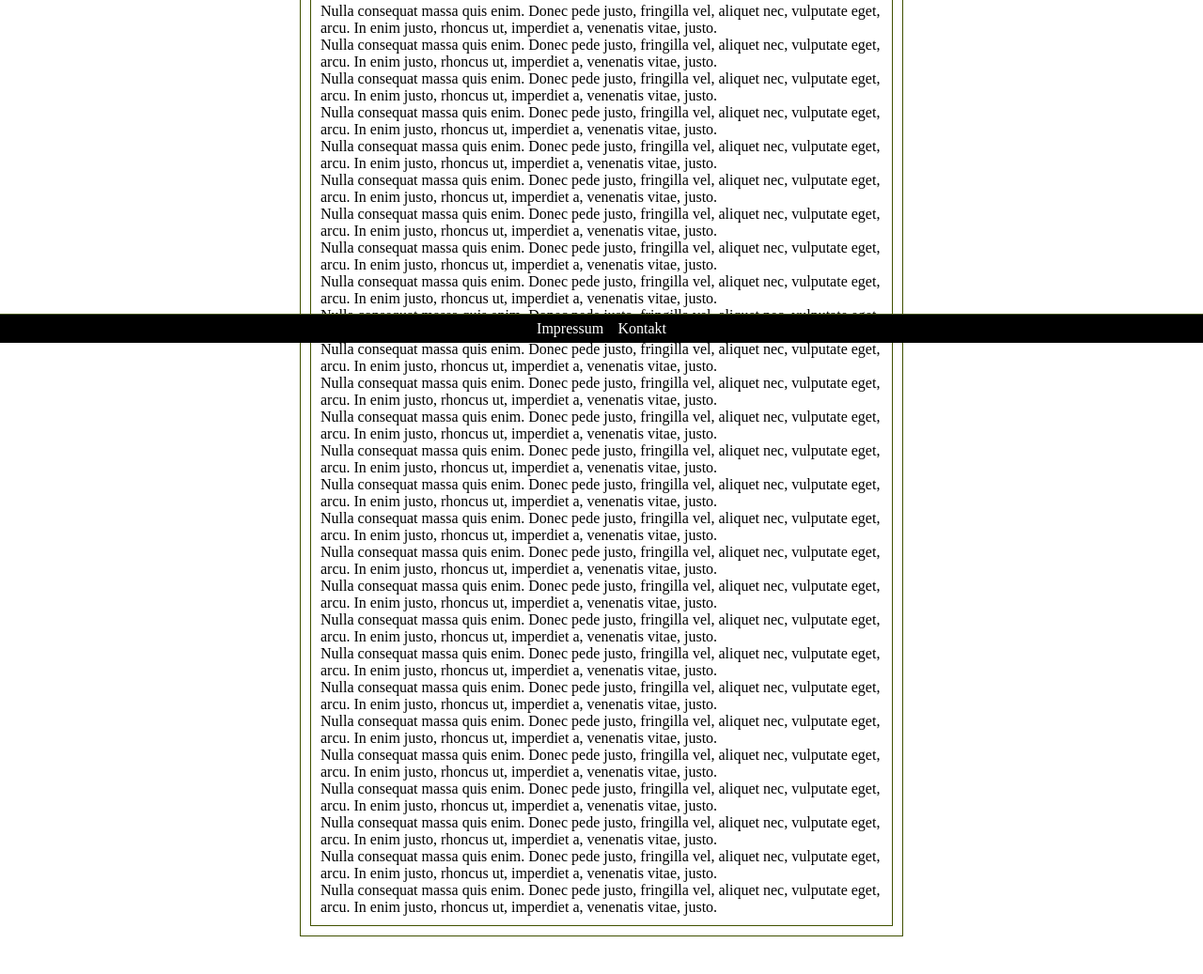
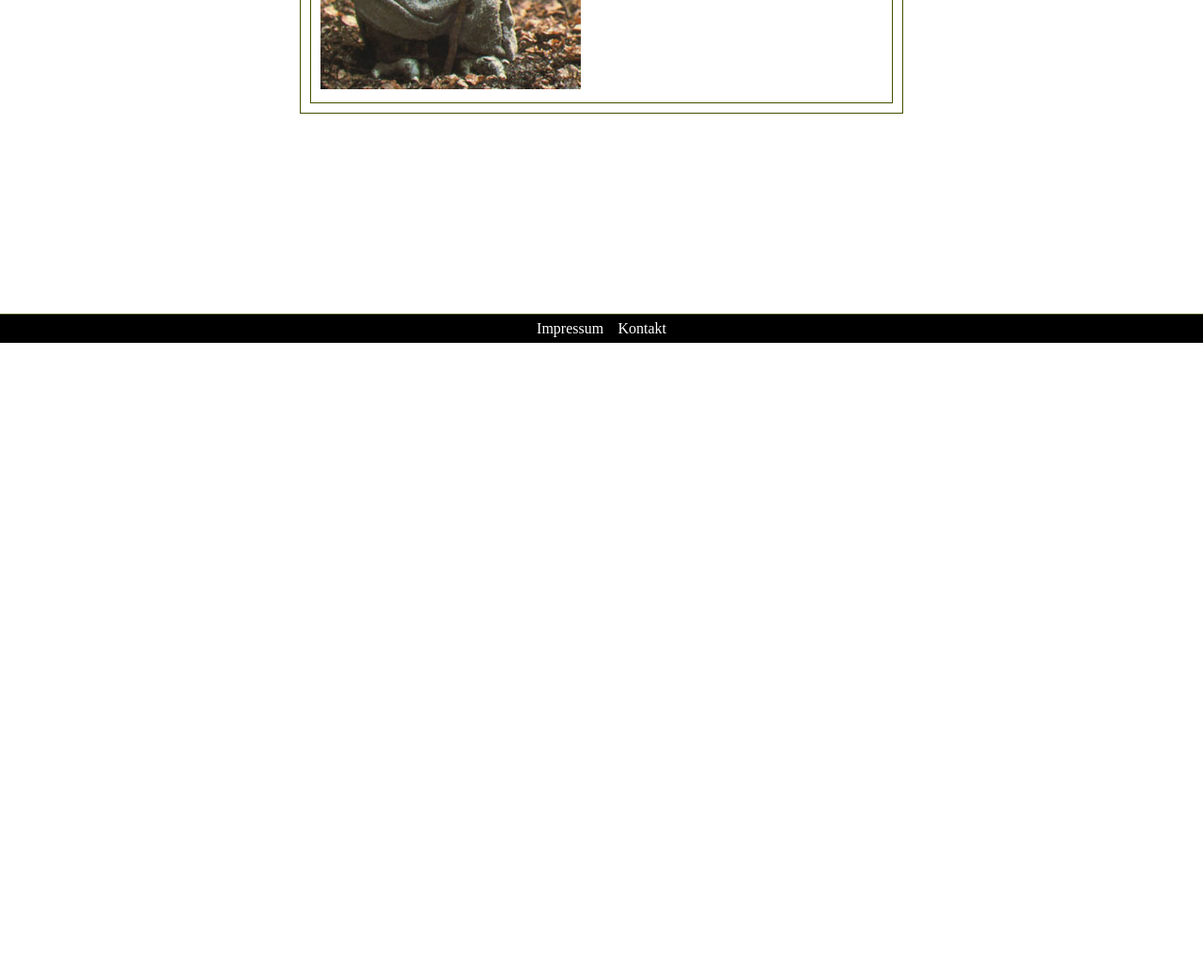
Before and after one commit to BambusBaer/neingag, a PHP site: page /index.php in a window 1280 px wide. Shown: the part 435-1472 px from the top of the page at 94% size. After the commit the page ends 800 px from the top, so only its background shows below. Run offline with PHP 8.4, Linux system fonts and the light colour scheme; data comes from the database, SQL or seed files in the repository.

Commit message:
minor bug fixes

```diff
--- a/content.php
+++ b/content.php
@@ -5,51 +5,22 @@
 		// Get the first imageId
 		$sql = "SELECT * FROM images ORDER BY imageId";
 		$firstId = $pdo->query($sql)->fetch();
-		echo '<br/>'.$firstId['imageId'].'<br/>';
+		echo '<br/>erste id:'.$firstId['imageId'].'<br/>';
 
 		// Get the last imageId
 		$sql = "SELECT * FROM images ORDER BY imageId DESC";
 		$lastId = $pdo->query($sql)->fetch();
-		echo $lastId['imageId'];
+		echo 'letzte id:'.$lastId['imageId'];
 
 		// Create random number, which will choose the img
 		$rand = mt_rand($firstId['imageId'], $lastId['imageId']);
-		echo '<br/>'.$rand;
+		echo '<br/>random number:'.$rand.'<br/>';
 
 		// Check if rand nr is from logged user
 		$sql = "SELECT * FROM images WHERE imageId = $rand";
 		$user = $pdo->query($sql)->fetch();
-		echo $user['userName'];
-		echo '<img src="users/'.$user['userName'].'/'.$user['userName'].'_'.$user['userImagenumber'].'">';
+		echo 'User:'.$user['userName'].'<br/>';
+		echo '<img src="users/'.$user['userName'].'/'.$user['userName'].'_'.$user['userImagenumber'].'.jpg">';
 		?>
-
-
-		<p>Nulla consequat massa quis enim. Donec pede justo, fringilla vel, aliquet nec, vulputate eget, arcu. In enim justo, rhoncus ut, imperdiet a, venenatis vitae, justo. </p>
-		<p>Nulla consequat massa quis enim. Donec pede justo, fringilla vel, aliquet nec, vulputate eget, arcu. In enim justo, rhoncus ut, imperdiet a, venenatis vitae, justo. </p>
-		<p>Nulla consequat massa quis enim. Donec pede justo, fringilla vel, aliquet nec, vulputate eget, arcu. In enim justo, rhoncus ut, imperdiet a, venenatis vitae, justo. </p>
-		<p>Nulla consequat massa quis enim. Donec pede justo, fringilla vel, aliquet nec, vulputate eget, arcu. In enim justo, rhoncus ut, imperdiet a, venenatis vitae, justo. </p>
-		<p>Nulla consequat massa quis enim. Donec pede justo, fringilla vel, aliquet nec, vulputate eget, arcu. In enim justo, rhoncus ut, imperdiet a, venenatis vitae, justo. </p>
-		<p>Nulla consequat massa quis enim. Donec pede justo, fringilla vel, aliquet nec, vulputate eget, arcu. In enim justo, rhoncus ut, imperdiet a, venenatis vitae, justo. </p>
-		<p>Nulla consequat massa quis enim. Donec pede justo, fringilla vel, aliquet nec, vulputate eget, arcu. In enim justo, rhoncus ut, imperdiet a, venenatis vitae, justo. </p>
-		<p>Nulla consequat massa quis enim. Donec pede justo, fringilla vel, aliquet nec, vulputate eget, arcu. In enim justo, rhoncus ut, imperdiet a, venenatis vitae, justo. </p>
-		<p>Nulla consequat massa quis enim. Donec pede justo, fringilla vel, aliquet nec, vulputate eget, arcu. In enim justo, rhoncus ut, imperdiet a, venenatis vitae, justo. </p>
-		<p>Nulla consequat massa quis enim. Donec pede justo, fringilla vel, aliquet nec, vulputate eget, arcu. In enim justo, rhoncus ut, imperdiet a, venenatis vitae, justo. </p>
-		<p>Nulla consequat massa quis enim. Donec pede justo, fringilla vel, aliquet nec, vulputate eget, arcu. In enim justo, rhoncus ut, imperdiet a, venenatis vitae, justo. </p>
-		<p>Nulla consequat massa quis enim. Donec pede justo, fringilla vel, aliquet nec, vulputate eget, arcu. In enim justo, rhoncus ut, imperdiet a, venenatis vitae, justo. </p>
-		<p>Nulla consequat massa quis enim. Donec pede justo, fringilla vel, aliquet nec, vulputate eget, arcu. In enim justo, rhoncus ut, imperdiet a, venenatis vitae, justo. </p>
-		<p>Nulla consequat massa quis enim. Donec pede justo, fringilla vel, aliquet nec, vulputate eget, arcu. In enim justo, rhoncus ut, imperdiet a, venenatis vitae, justo. </p>
-		<p>Nulla consequat massa quis enim. Donec pede justo, fringilla vel, aliquet nec, vulputate eget, arcu. In enim justo, rhoncus ut, imperdiet a, venenatis vitae, justo. </p>
-		<p>Nulla consequat massa quis enim. Donec pede justo, fringilla vel, aliquet nec, vulputate eget, arcu. In enim justo, rhoncus ut, imperdiet a, venenatis vitae, justo. </p>
-		<p>Nulla consequat massa quis enim. Donec pede justo, fringilla vel, aliquet nec, vulputate eget, arcu. In enim justo, rhoncus ut, imperdiet a, venenatis vitae, justo. </p>
-		<p>Nulla consequat massa quis enim. Donec pede justo, fringilla vel, aliquet nec, vulputate eget, arcu. In enim justo, rhoncus ut, imperdiet a, venenatis vitae, justo. </p>
-		<p>Nulla consequat massa quis enim. Donec pede justo, fringilla vel, aliquet nec, vulputate eget, arcu. In enim justo, rhoncus ut, imperdiet a, venenatis vitae, justo. </p>
-		<p>Nulla consequat massa quis enim. Donec pede justo, fringilla vel, aliquet nec, vulputate eget, arcu. In enim justo, rhoncus ut, imperdiet a, venenatis vitae, justo. </p>
-		<p>Nulla consequat massa quis enim. Donec pede justo, fringilla vel, aliquet nec, vulputate eget, arcu. In enim justo, rhoncus ut, imperdiet a, venenatis vitae, justo. </p>
-		<p>Nulla consequat massa quis enim. Donec pede justo, fringilla vel, aliquet nec, vulputate eget, arcu. In enim justo, rhoncus ut, imperdiet a, venenatis vitae, justo. </p>
-		<p>Nulla consequat massa quis enim. Donec pede justo, fringilla vel, aliquet nec, vulputate eget, arcu. In enim justo, rhoncus ut, imperdiet a, venenatis vitae, justo. </p>
-		<p>Nulla consequat massa quis enim. Donec pede justo, fringilla vel, aliquet nec, vulputate eget, arcu. In enim justo, rhoncus ut, imperdiet a, venenatis vitae, justo. </p>
-		<p>Nulla consequat massa quis enim. Donec pede justo, fringilla vel, aliquet nec, vulputate eget, arcu. In enim justo, rhoncus ut, imperdiet a, venenatis vitae, justo. </p>
-		<p>Nulla consequat massa quis enim. Donec pede justo, fringilla vel, aliquet nec, vulputate eget, arcu. In enim justo, rhoncus ut, imperdiet a, venenatis vitae, justo. </p>
-		<p>Nulla consequat massa quis enim. Donec pede justo, fringilla vel, aliquet nec, vulputate eget, arcu. In enim justo, rhoncus ut, imperdiet a, venenatis vitae, justo. </p>
 	</section>
 </article>
--- a/login.php
+++ b/login.php
@@ -41,7 +41,7 @@
 
 			//check password
 			if ($user !== false && password_verify($loginPassword, $user['password'])) {
-				$_SESSION['userid'] = $user['nickname']."#".$user['id'];
+				$_SESSION['userid'] = $user['nickname'].$user['id'];
 				echo('Login erfolgreich.');
 				echo("{$_SESSION['userid']}"."<br />"); // reine testausgabe
 
--- a/register.php
+++ b/register.php
@@ -95,7 +95,7 @@
 					echo 'Du wurdest erfolgreich registriert.';
 
 					//create individual folder
-					mkdir('users/'.$newUser['nickname'].'#'.$pdo->lastInsertId());
+					mkdir('users/'.$newUser['nickname'].$pdo->lastInsertId());
 				} else {
 					echo 'Beim Abspeichern ist leider ein Fehler aufgetreten<br>';
 				}
```
Also changed, not shown: db/neingag.sql (renamed from neingag.sql, +9 -17 lines), users/Admin61/Admin61_1.jpg (renamed from users/Test#60/Test#60_2.jpg), users/Yoda.jpg (renamed from users/Test#60/Test#60_3.jpg), users/test.jpg (added).
